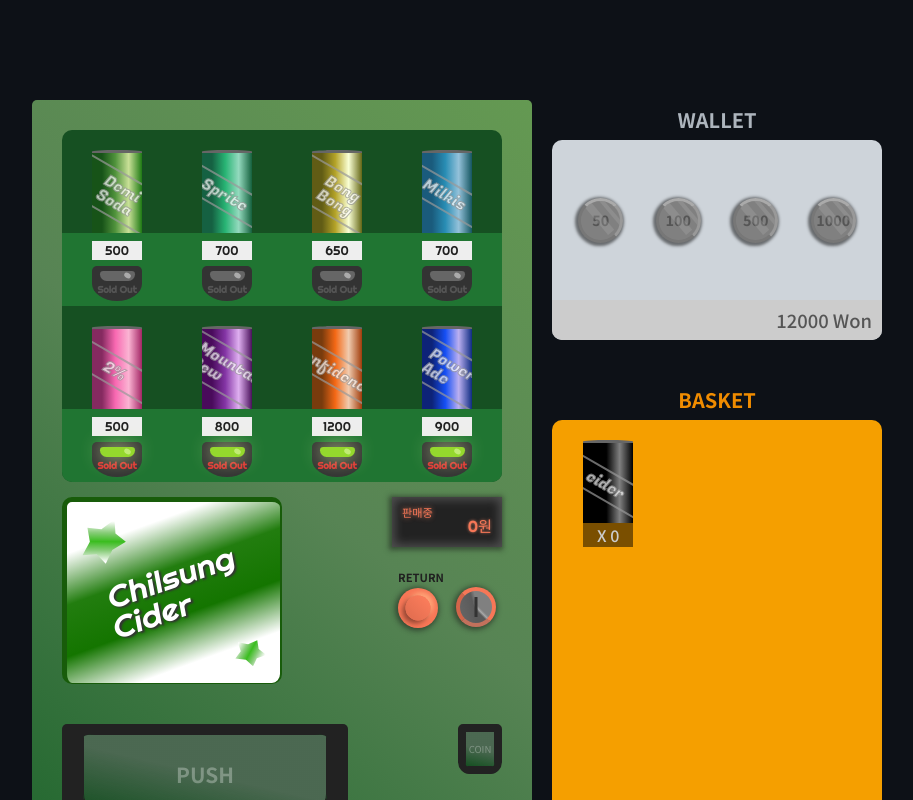
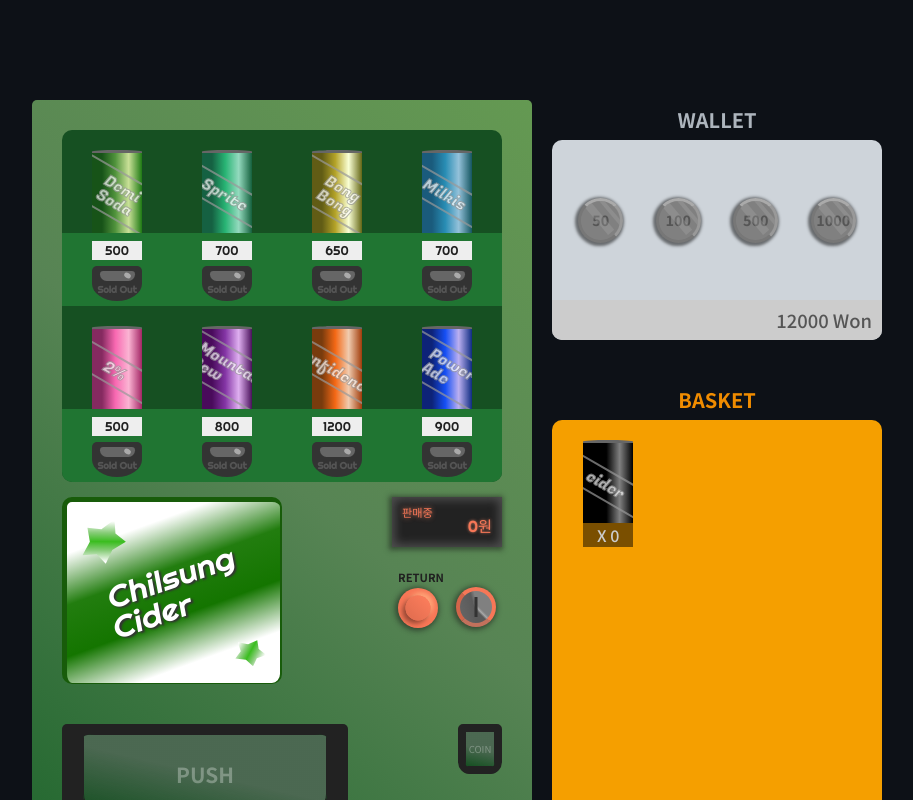
Before and after one commit to ToyMakers/vending-machine-gun, a React (Create React App) app: page / in a window 1280 px wide. Shown: the whole page, without its empty margins (183-1096 px from the left). Built offline with nearby package versions, Linux system fonts and the light colour scheme.

Commit message:
[Add] : Pick soda

```diff
--- a/package.json
+++ b/package.json
@@ -15,6 +15,8 @@
     "@types/react": "^16.9.53",
     "@types/react-dom": "^17.0.0",
     "@types/react-redux": "^7.1.14",
+    "@types/redux-devtools": "^3.0.47",
+    "@types/redux-devtools-extension": "^2.13.2",
     "@types/styled-components": "^5.1.7",
     "eslint-config-prettier": "^7.1.0",
     "eslint-plugin-prettier": "^3.3.0",
@@ -26,6 +28,7 @@
     "react-redux": "^7.2.2",
     "react-scripts": "4.0.1",
     "redux": "^4.0.5",
+    "redux-devtools-extension": "^2.13.8",
     "styled-components": "^5.2.1",
     "styled-reset": "^4.3.4",
     "typescript": "^4.0.3",
--- a/src/components/common/CanList.tsx
+++ b/src/components/common/CanList.tsx
@@ -2,6 +2,10 @@
 import styled, { css } from 'styled-components';
 import Can from './Can';
 import sodaData, { sodaType } from '../../asset/brand';
+import { useDispatch, useSelector } from 'react-redux';
+import { pick } from '../../modules/picking';
+import { RootState } from '../../modules';
+import { perchase } from '../../modules/calc';
 
 const SodaList = styled.ul<{ soda: number }>`
     display: flex;
@@ -104,36 +108,65 @@
 };
 
 function CanList({ soda }: sodaListType) {
+    const machineCoin: number = useSelector((state: RootState) => state.calc.machineCoin);
+    const picking = useSelector((state: RootState) => state.picking.soda);
+    const dispatch = useDispatch();
     const firstLine: Array<sodaType> = sodaData.filter((val) => val.id <= 4);
     const secondLine: Array<sodaType> = sodaData.filter((val) => val.id > 4);
     return (
         <SodaList soda={soda}>
             {soda === 1
-                ? firstLine.map((val) => {
-                      const { id, product, price, color } = val;
+                ? firstLine.map((val: sodaType) => {
+                      const { id, label, product, price, remaining, color } = val;
+                      const remainArray = Object.values(picking);
+                      const filteredSoda = remainArray.some(
+                          (item: sodaType): boolean => item.label === label
+                      );
                       return (
                           <SodaItem key={id}>
                               <Can product={product} color={color} />
                               <SodaPriceBx>
                                   <SodaPriceTag>{price}</SodaPriceTag>
-                                  <SodaBuyBtn>
-                                      <BuyPossible possible={false} />
-                                      <SoldOut soldOut={false}>Sold Out</SoldOut>
+                                  <SodaBuyBtn
+                                      onClick={() => {
+                                          dispatch(pick(id, machineCoin));
+                                          dispatch(perchase(price, remaining));
+                                      }}
+                                  >
+                                      <BuyPossible possible={machineCoin >= price ? true : false} />
+                                      <SoldOut
+                                          soldOut={filteredSoda && remaining > 0 ? false : true}
+                                      >
+                                          Sold Out
+                                      </SoldOut>
                                   </SodaBuyBtn>
                               </SodaPriceBx>
                           </SodaItem>
                       );
                   })
-                : secondLine.map((val) => {
-                      const { id, product, price, color } = val;
+                : secondLine.map((val: sodaType) => {
+                      const { id, label, product, price, remaining, color } = val;
+                      const remainArray = Object.values(picking);
+                      const filteredSoda = remainArray.some(
+                          (item: sodaType): boolean => item.label === label
+                      );
                       return (
                           <SodaItem key={id}>
                               <Can product={product} color={color} />
                               <SodaPriceBx>
                                   <SodaPriceTag>{price}</SodaPriceTag>
-                                  <SodaBuyBtn>
-                                      <BuyPossible possible={true} />
-                                      <SoldOut soldOut={true}>Sold Out</SoldOut>
+                                  <SodaBuyBtn
+                                      onClick={() => {
+                                          dispatch(pick(id, machineCoin));
+                                          dispatch(perchase(price, remaining));
+                                      }}
+                                  >
+                                      <BuyPossible possible={machineCoin >= price ? true : false} />
+                                      <SoldOut
+                                          soldOut={filteredSoda && remaining > 0 ? false : true}
+                                      >
+                                          Sold Out
+                                      </SoldOut>
                                   </SodaBuyBtn>
                               </SodaPriceBx>
                           </SodaItem>
--- a/src/components/layout/BotReturn.tsx
+++ b/src/components/layout/BotReturn.tsx
@@ -4,6 +4,7 @@
 import { RootState } from '../../modules';
 import PushBtn from '../common/PushBtn';
 import { bringCoin } from '../../modules/calc';
+import { bringSoda } from '../../modules/picking';
 
 const BotWrap = styled.div`
     display: flex;
@@ -109,7 +110,7 @@
         <BotWrap>
             <ReturnSodaBx>
                 <ReturnIn>
-                    <ReturnSodaBtn>PUSH</ReturnSodaBtn>
+                    <ReturnSodaBtn onClick={() => dispatch(bringSoda())}>PUSH</ReturnSodaBtn>
                 </ReturnIn>
             </ReturnSodaBx>
             <ReturnCoin remain={remain}>
--- a/src/modules/calc.ts
+++ b/src/modules/calc.ts
@@ -4,7 +4,10 @@
 const BRING_COIN = 'calc/BRING_COIN' as const;
 
 export const coinIncrease = (amount: number) => ({ type: COIN_INCREASE, payload: amount });
-export const perchase = (amount: number) => ({ type: PERCHASE, payload: amount });
+export const perchase = (amount: number, remain: number) => ({
+    type: PERCHASE,
+    payload: { amount, remain },
+});
 export const returnCoin = () => ({ type: RETURN_COIN });
 export const bringCoin = () => ({ type: BRING_COIN });
 
@@ -56,8 +59,8 @@
             return {
                 ...state,
                 machineCoin:
-                    state.machineCoin >= action.payload
-                        ? state.machineCoin - action.payload
+                    state.machineCoin >= action.payload.amount && action.payload.remain > 0
+                        ? state.machineCoin - action.payload.amount
                         : state.machineCoin,
             };
         default:
--- a/src/modules/picking.ts
+++ b/src/modules/picking.ts
@@ -2,6 +2,7 @@
 import sodaData, { sodaType } from '../asset/brand';
 
 const PICK = 'picking/PICK' as const;
+const BRING_SODA = 'picking/BRING_SODA' as const;
 
 export const pick = (number: number, money: number) => ({
     type: PICK,
@@ -11,9 +12,11 @@
     },
 });
 
-type sodaAction = ReturnType<typeof pick>;
+export const bringSoda = () => ({ type: BRING_SODA });
 
-interface soda {
+type sodaAction = ReturnType<typeof pick> | ReturnType<typeof bringSoda>;
+
+type soda = {
     demisoda: sodaType;
     sprite: sodaType;
     bongbong: sodaType;
@@ -22,9 +25,16 @@
     mountaindew: sodaType;
     confidence: sodaType;
     powerade: sodaType;
-}
+};
 
-const initialState: soda = {
+type sodaState = {
+    soda: soda;
+    middleStage: sodaType[];
+    basket: sodaType[];
+};
+
+const initialState: sodaState = {
+    soda: {
         demisoda: sodaData[0],
         sprite: sodaData[1],
         bongbong: sodaData[2],
@@ -33,23 +43,40 @@
         mountaindew: sodaData[5],
         confidence: sodaData[6],
         powerade: sodaData[7],
+    },
+    middleStage: [],
+    basket: [],
 };
 
-function picking(state: soda = initialState, action: sodaAction): soda {
+function picking(state: sodaState = initialState, action: sodaAction): sodaState {
     switch (action.type) {
         case PICK:
             const filteringSoda = sodaData.filter(
-                (item) => item.id === action.payload.selectNumber + 1
+                (item) => item.id === action.payload.selectNumber
             );
             const selectSoda = filteringSoda[0];
             const { label, remaining, price } = selectSoda;
             const { money } = action.payload;
             return {
                 ...state,
+                soda: {
+                    ...state.soda,
                     [label]: {
                         ...selectSoda,
-                    remaining: remaining > 0 && money > price ? --selectSoda.remaining : remaining,
+                        remaining:
+                            remaining > 0 && money > price ? --selectSoda.remaining : remaining,
                     },
+                },
+                middleStage:
+                    remaining > 0 && money > price
+                        ? state.middleStage.concat(selectSoda)
+                        : state.middleStage,
+            };
+        case BRING_SODA:
+            return {
+                ...state,
+                middleStage: [],
+                basket: state.basket.concat(state.middleStage), //concat
             };
         default:
             return state;
```
Lines whose indentation alone changed are shown as unchanged.
